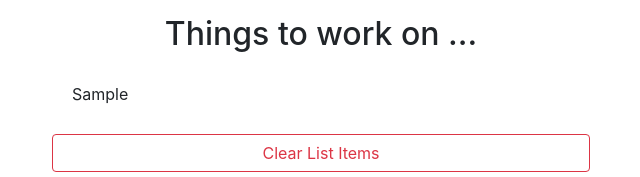
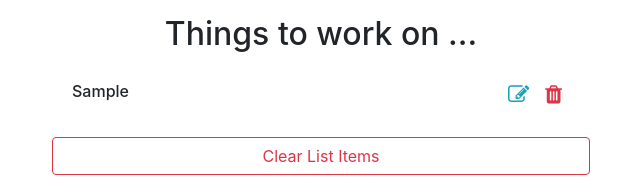
Before and after one commit to bvdizon/react-project-todo-list, a React (Create React App) app: page / in a window 1280 px wide. Both pictures are taken after typing "Sample" into the empty fields and a click on the button "Add Item". Shown: the part 259-436 px from the top of the page, without its empty margins (319-959 px from the left). Built offline with nearby package versions, Linux system fonts and the light colour scheme.

Commit message:
delete functionality, edit and delete icons

```diff
--- a/src/App.js
+++ b/src/App.js
@@ -27,6 +27,14 @@ export default class App extends Component {
     })
   }
 
+  deleteItem = id => {
+    const filteredItems = this.state.items.filter(item => item.id !== id);
+
+    this.setState({
+      items: filteredItems
+    })
+  }
+
   render() {
 
     return (
@@ -34,7 +42,7 @@ export default class App extends Component {
         <h2 className="mt-5 mb-3 text-center">My ToDo List</h2>
         <TodoInput addTodoItem={ this.addTodoItem }/>
         <h2 className="mt-5 mb-3 text-center">Things to work on ... </h2>
-        <TodoList items={this.state.items} clearList={this.clearList} />
+        <TodoList items={this.state.items} clearList={this.clearList} deleteItem={this.deleteItem} />
       </section>
     )
   }
--- a/src/components/Todo.js
+++ b/src/components/Todo.js
@@ -2,6 +2,18 @@ import React, { Component } from 'react'
 
 export default class Todo extends Component {
     render() {
-        return <li className="list-group-item text-capitalize">{ this.props.item.title }</li>
+        const { item, deleteItem } = this.props;
+
+        return <li className="list-group-item text-capitalize d-flex justify-content-between">
+            <h6>{item.title}</h6>
+            <div className="manage-icons">
+                <span className="mx-2 text-info" title="Edit todo item">
+                    <i className="fa fa-edit fa-lg"></i>
+                </span>
+                <span className="mx-2 text-danger" title="Delete this todo item">
+                    <i className="fa fa-trash fa-lg" onClick={() => deleteItem(item.id)}></i>
+                </span>
+            </div>
+        </li>
     }
 }
--- a/src/components/TodoList.js
+++ b/src/components/TodoList.js
@@ -3,15 +3,16 @@ import Todo from './Todo';
 
 export default class TodoList extends Component {
     render() {
+        const { items, clearList, deleteItem } = this.props;
         return (
             <section className="px-3">
                 <ul className="list-group list-group-flush">
-                    {this.props.items.map(item => <Todo key={item.id} item={item} />) }
+                    {items.map(item => <Todo key={item.id} item={item} deleteItem={deleteItem} />) }
                 </ul>
 
                 {
-                    this.props.items.length > 0 ? (
-                        <button type="button" className="btn btn-block btn-outline-danger mt-3" onClick={ this.props.clearList }>Clear List Items</button>
+                    items.length > 0 ? (
+                        <button type="button" className="btn btn-block btn-outline-danger mt-3" onClick={ clearList }>Clear List Items</button>
                     ) : (
                             <h5 className="text-center">Nice. All caught up! <i className="fa fa-coffee text-primary"></i></h5>
                     )
```
Also changed, not shown: 1 other file (tests, documents, lock files or other folders).
